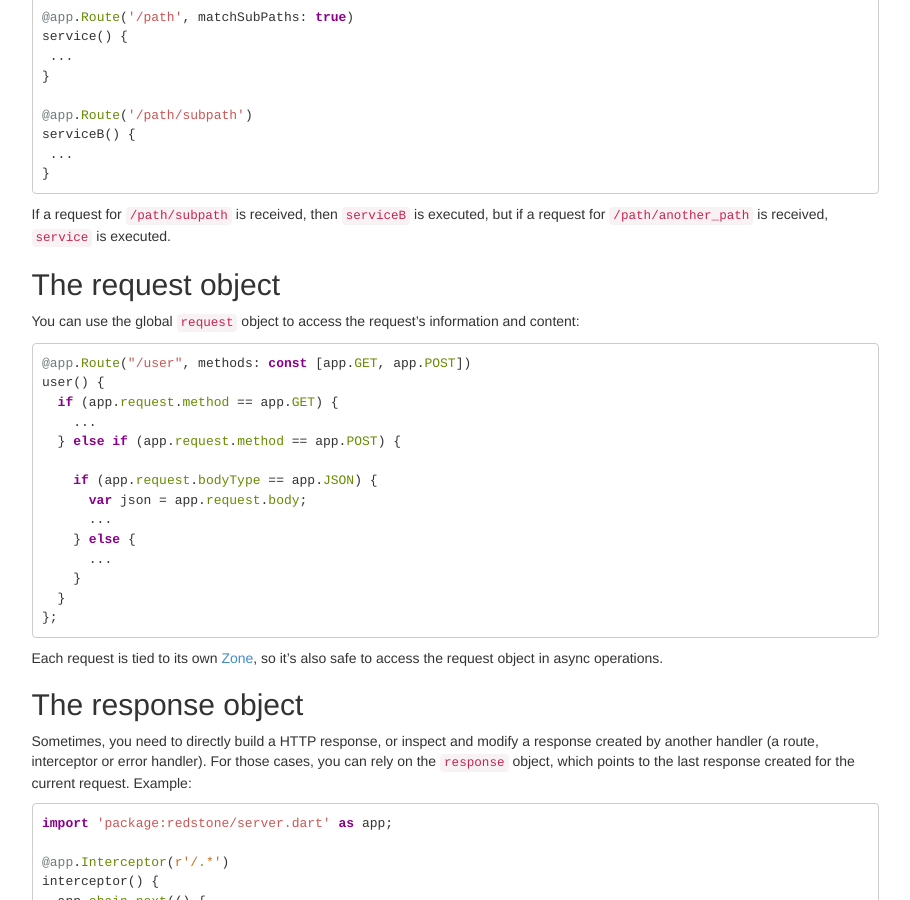
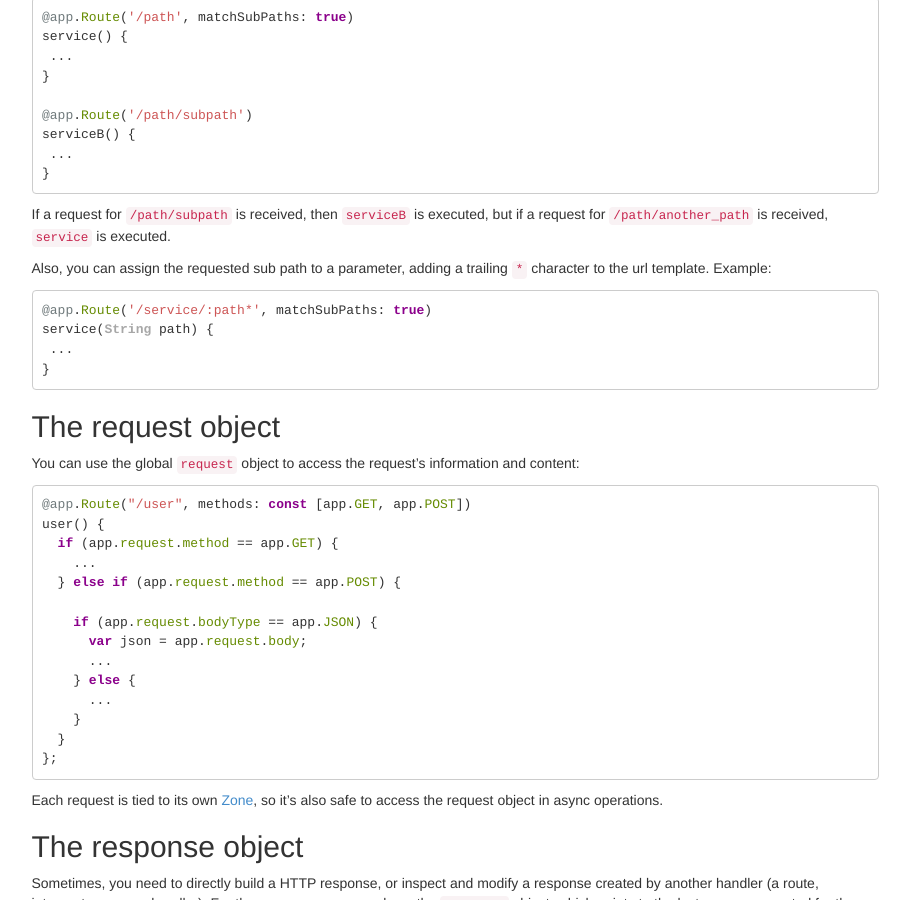
Before and after one commit to redstone-dart/redstone, a Jekyll site: the page built from _doc/Routes.md, in a window 1280 px wide and 900 px high, scrolled down 2915 px. Shown: the whole window, without its empty margins (331-1241 px from the left). Built offline with Jekyll 4.4.1, drawn with Linux system fonts in a browser that asks for light colours; Markdown is read by kramdown in place of the engine named in the settings; some of the changed text lies outside the part shown.

Commit message:
Updated to Redstone.dart v0.5.12

````diff
--- a/_data/project.yml
+++ b/_data/project.yml
@@ -1 +1 @@
-version: 0.5.11
+version: 0.5.12
--- a/_doc/Routes.md
+++ b/_doc/Routes.md
@@ -175,6 +175,15 @@ serviceB() {
 
 If a request for `/path/subpath` is received, then `serviceB` is executed, but if a request for `/path/another_path` is received, `service` is executed.
 
+Also, you can assign the requested sub path to a parameter, adding a trailing `*` character to the url template. Example:
+
+```dart
+@app.Route('/service/:path*', matchSubPaths: true)
+service(String path) {
+ ...
+}
+```
+
 ## The request object
 
 You can use the global `request` object to access the request's information and content:
````
